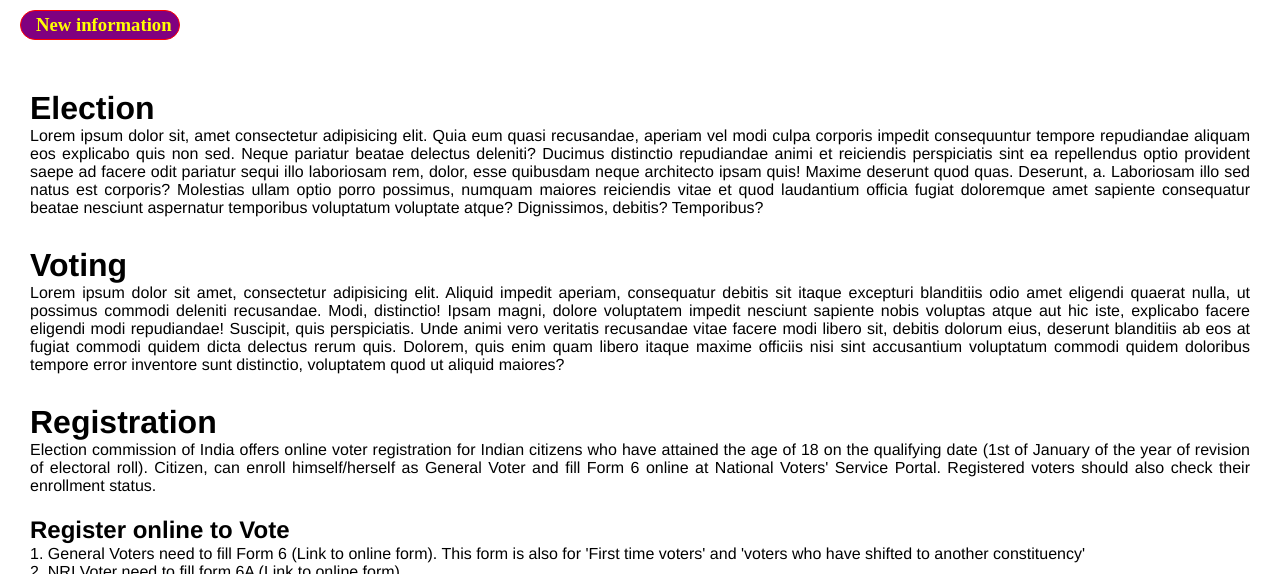
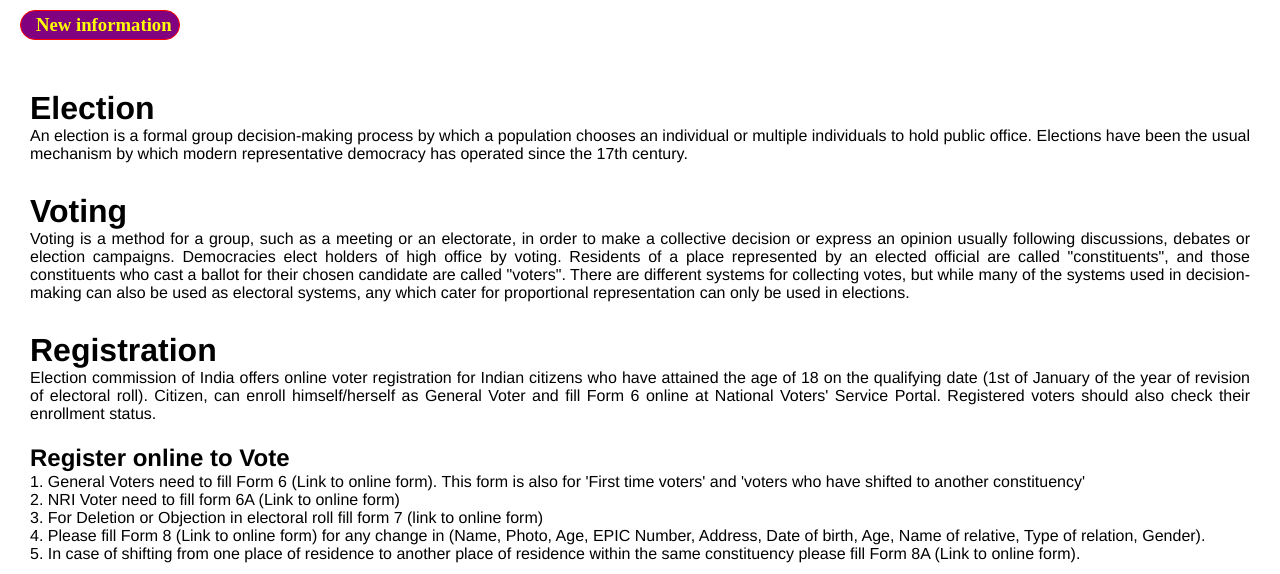
Before and after one commit to pulkit-mittal-01/online_voter_registratin.github.io, a plain HTML site: page index.html in a window 1280 px wide. Shown: the part 623-1197 px from the top of the page. Drawn offline with Linux system fonts and the light colour scheme.

Commit message:
Update index.html

```diff
--- a/index.html
+++ b/index.html
@@ -94,10 +94,16 @@ function dot(index){
 
 <div class="container">
     <h1>Election</h1>
-    <p>Lorem ipsum dolor sit, amet consectetur adipisicing elit. Quia eum quasi recusandae, aperiam vel modi culpa corporis impedit consequuntur tempore repudiandae aliquam eos explicabo quis non sed. Neque pariatur beatae delectus deleniti? Ducimus distinctio repudiandae animi et reiciendis perspiciatis sint ea repellendus optio provident saepe ad facere odit pariatur sequi illo laboriosam rem, dolor, esse quibusdam neque architecto ipsam quis! Maxime deserunt quod quas. Deserunt, a. Laboriosam illo sed natus est corporis? Molestias ullam optio porro possimus, numquam maiores reiciendis vitae et quod laudantium officia fugiat doloremque amet sapiente consequatur beatae nesciunt aspernatur temporibus voluptatum voluptate atque? Dignissimos, debitis? Temporibus?
-    </p>
+    <p>An election is a formal group decision-making process by which a population chooses an individual or multiple
+            individuals to hold public office. Elections have been the usual mechanism by which modern representative
+            democracy has operated since the 17th century.</p>
     <h1 style="margin-top: 30px;">Voting</h1>
-    <p>Lorem ipsum dolor sit amet, consectetur adipisicing elit. Aliquid impedit aperiam, consequatur debitis sit itaque excepturi blanditiis odio amet eligendi quaerat nulla, ut possimus commodi deleniti recusandae. Modi, distinctio! Ipsam magni, dolore voluptatem impedit nesciunt sapiente nobis voluptas atque aut hic iste, explicabo facere eligendi modi repudiandae! Suscipit, quis perspiciatis. Unde animi vero veritatis recusandae vitae facere modi libero sit, debitis dolorum eius, deserunt blanditiis ab eos at fugiat commodi quidem dicta delectus rerum quis. Dolorem, quis enim quam libero itaque maxime officiis nisi sint accusantium voluptatum commodi quidem doloribus tempore error inventore sunt distinctio, voluptatem quod ut aliquid maiores?</p>
+    <p>Voting is a method for a group, such as a meeting or an electorate, in order to make a collective decision or
+            express an opinion usually following discussions, debates or election campaigns. Democracies elect holders
+            of high office by voting. Residents of a place represented by an elected official are called "constituents",
+            and those constituents who cast a ballot for their chosen candidate are called "voters". There are different
+            systems for collecting votes, but while many of the systems used in decision-making can also be used as
+            electoral systems, any which cater for proportional representation can only be used in elections.</p>
     <h1 style="margin-top: 30px;">Registration</h1>
     <p>Election commission of India offers online voter registration for Indian citizens who have attained the age of 18 on the qualifying date (1st of January of the year of revision of electoral roll). Citizen, can enroll himself/herself as General Voter and fill Form 6 online at National Voters' Service Portal. Registered voters should also check their enrollment status.
     </p>
```
